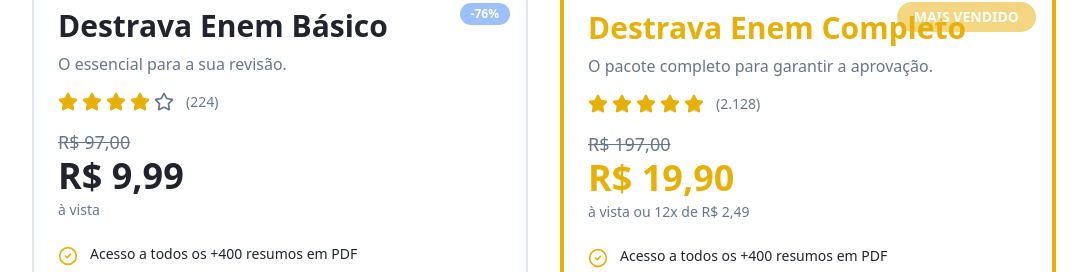
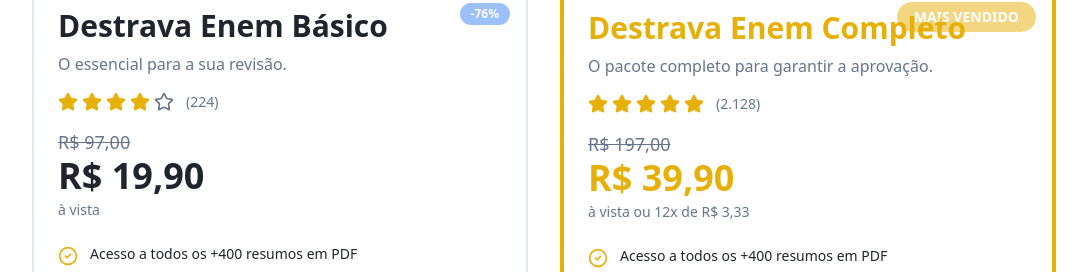
Before and after one commit to Alezihh/destrava_enem, a React (Vite) app: page / in a window 1280 px wide. Shown: the part 3322-3594 px from the top of the page, without its empty margins (96-1183 px from the left). Built offline with nearby package versions, Linux system fonts and the light colour scheme; the HTML template or start-up script is replaced by a standard one.

Commit message:
Atualizar preços: Plano Básico R$ 19,90 e Plano Completo R$ 39,90

```diff
--- a/src/pages/Index.tsx
+++ b/src/pages/Index.tsx
@@ -352,7 +352,7 @@ const Index = () => {
 
                 <div className="mb-6">
                   <p className="text-muted-foreground line-through text-lg">R$ 97,00</p>
-                  <p className="text-3xl sm:text-4xl font-extrabold text-foreground mb-1">R$ 9,99</p>
+                  <p className="text-3xl sm:text-4xl font-extrabold text-foreground mb-1">R$ 19,90</p>
                   <p className="text-sm text-muted-foreground">à vista</p>
                 </div>
 
@@ -385,7 +385,7 @@ const Index = () => {
                   size="lg"
                   className="w-full hover:scale-105 transition-transform duration-300 text-sm sm:text-base px-4 sm:px-6 py-3 sm:py-4"
                   onClick={() => {
-                    trackPurchaseClick('basic', 9.99);
+                    trackPurchaseClick('basic', 19.90);
                     window.open('https://pay.kirvano.com/96c9b222-7fb1-4c47-94b4-bcb71bfca89b', '_blank');
                   }}
                 >
@@ -426,8 +426,8 @@ const Index = () => {
 
                 <div className="mb-6">
                   <p className="text-muted-foreground line-through text-lg">R$ 197,00</p>
-                  <p className="text-3xl sm:text-4xl font-extrabold text-primary mb-1">R$ 19,90</p>
-                  <p className="text-sm text-muted-foreground">à vista ou 12x de R$ 2,49</p>
+                  <p className="text-3xl sm:text-4xl font-extrabold text-primary mb-1">R$ 39,90</p>
+                  <p className="text-sm text-muted-foreground">à vista ou 12x de R$ 3,33</p>
                 </div>
 
                 <ul className="space-y-3 mb-6">
@@ -483,7 +483,7 @@ const Index = () => {
                   size="lg"
                   className="w-full hover:scale-110 transition-transform duration-300 shadow-glow text-sm sm:text-base px-4 sm:px-6 py-3 sm:py-4"
                   onClick={() => {
-                    trackPurchaseClick('complete', 19.90);
+                    trackPurchaseClick('complete', 39.90);
                     window.open('https://pay.kirvano.com/5b48cfd1-b093-4f1d-9969-e49c5d96da26', '_blank');
                   }}
                 >
@@ -580,7 +580,7 @@ const Index = () => {
             Não Deixe o Medo Vencer Você
           </h2>
           <p className="text-xl sm:text-2xl text-primary-foreground/90 mb-8 leading-relaxed">
-            Você tem potencial. Você é capaz. Só precisa destravar o que te impede de brilhar. Comece hoje mesmo por apenas R$ 9,99.
+            Você tem potencial. Você é capaz. Só precisa destravar o que te impede de brilhar. Comece hoje mesmo por apenas R$ 19,90.
           </p>
           <Button
             variant="hero"
```
